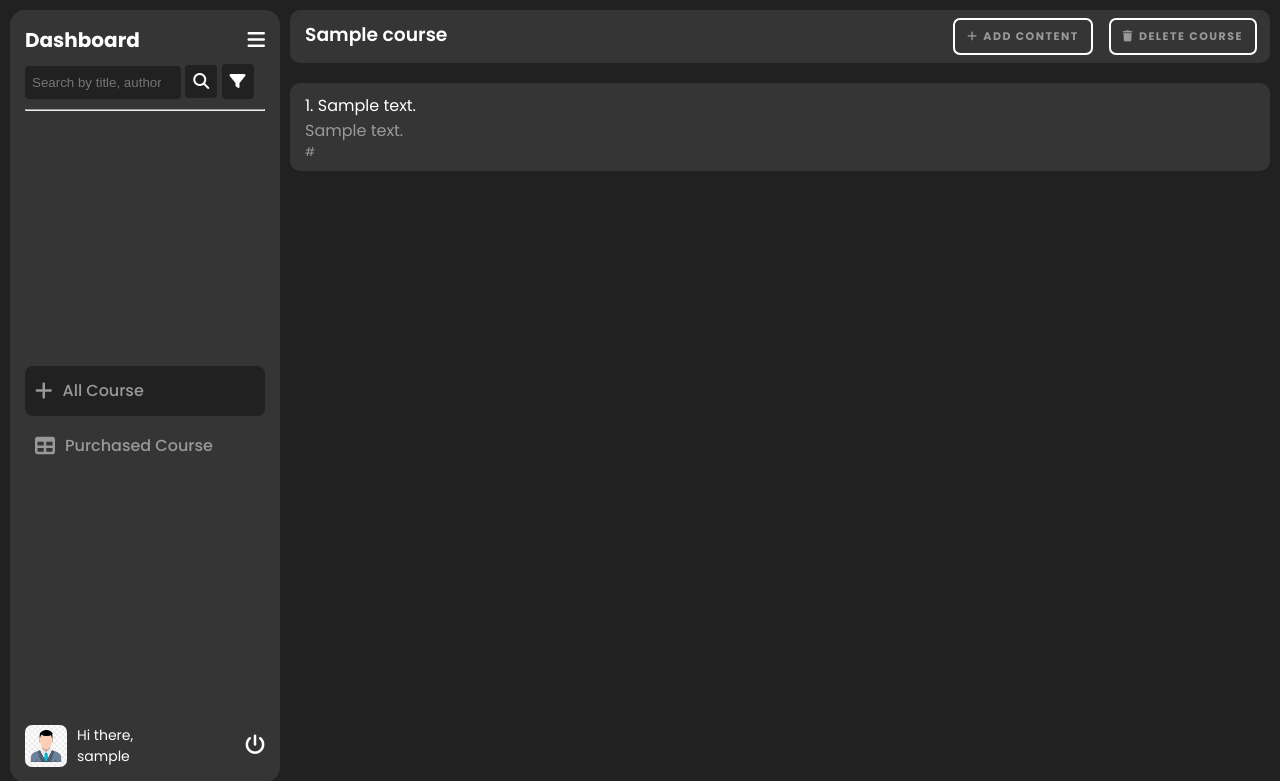
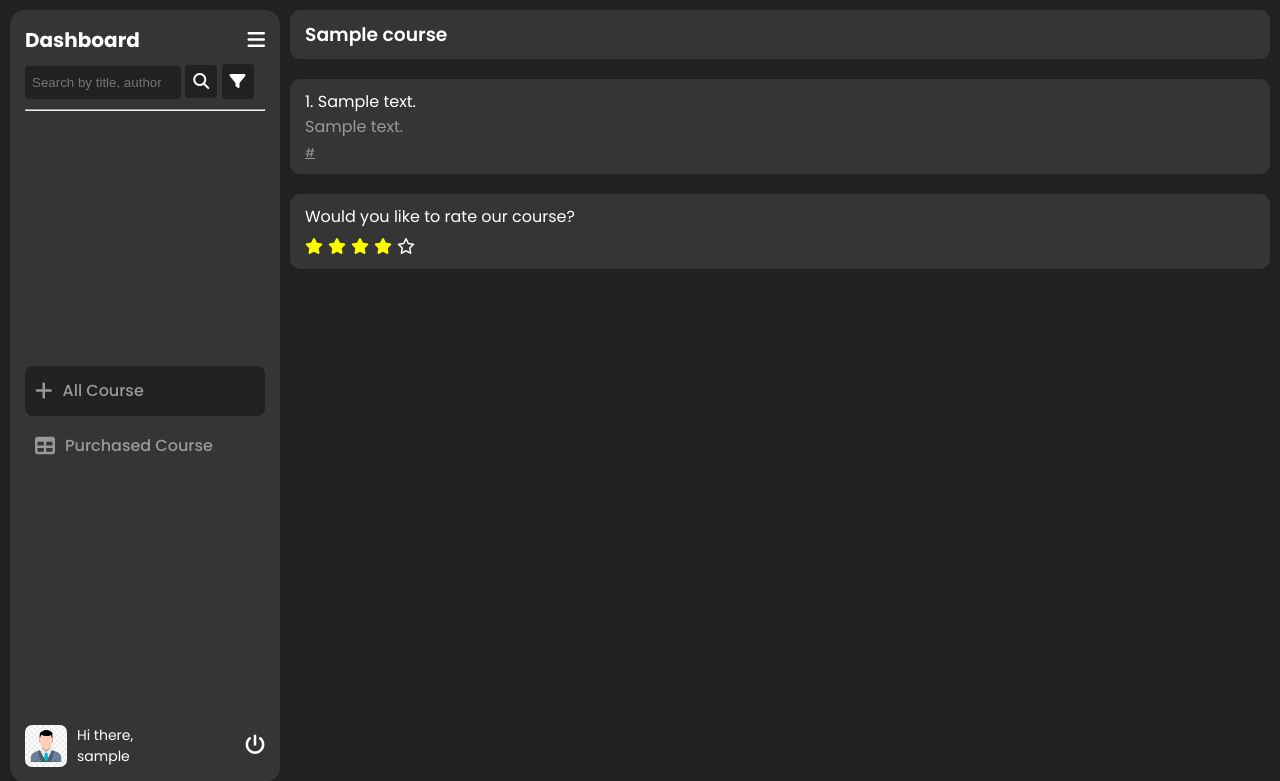
Before and after one commit to Akhnasgawai/CourseManagement, a Django app: page /view-content/00000000-0000-0000-0000-000000000001/ in a window 1280 px wide. Shown: the top 781 px of the page. Run offline with Django 4.2, Linux system fonts and the light colour scheme; a user stored in the database is signed in; tables that the repository leaves empty hold one stand-in row (values such as "Sample post"); parts of the project's set-up code (start-up, migrations or seed data) failed here and were passed over; some libraries are stand-ins or nearby versions.

Commit message:
added ratings functionality

```diff
--- a/CourseManagement/settings.py
+++ b/CourseManagement/settings.py
@@ -45,7 +45,7 @@ INSTALLED_APPS = [
     "django.contrib.staticfiles",
     "course.apps.CourseConfig",
     "rest_framework",
-    "django.contrib.postgres"
+    "django.contrib.postgres",
 ]
 
 # REST framework settings
--- a/course/static/css/student_dashboard.css
+++ b/course/static/css/student_dashboard.css
@@ -29,7 +29,7 @@
     justify-content: space-between;
 }
 
-.course-setting{
+.course-setting, #rating-btn{
     display: flex;
     align-items: center;
     gap: 20px;
@@ -56,6 +56,27 @@
     color: #fff;
 }
 
+.rating-stars{
+    margin-top: 5px;
+    display: flex;
+    gap: 5px;
+}
+
+.rating-stars li{
+    list-style: none;
+    margin: 0;
+    padding: 0;
+    cursor: pointer;
+}
+
+.fa{
+    color: yellow;
+}
+
+.fa-regular{
+    color: #fff;
+}
+
 .course-setting a div{
     display: flex;
     align-items: center;
@@ -65,29 +86,21 @@
 .amount{
     display: flex;
     align-items: center;
+    justify-content: space-between;
     margin: 0;
     padding: 0;
     font-size: 14px;
 }
 
-.amount i{
+.amount div:first-child{
+    display: flex;
+    align-items: center;
+}
+
+.amount div:first-child i{
     font-size: 16px;
     color: #fff;
 }
-
-/* #container > div .amount{
-    display: flex;
-    justify-content: space-between;
-    align-items: center;
-    padding: 0;
-    margin: 0;
-    font-size: 14px;
-}
-
-#container div .amount .add_content a {
-    text-decoration: none;
-    color: #fff;
-} */
 
 #container #checkout #rzp-button1{
     background-color: transparent;
--- /dev/null
+++ b/course/static/js/ratings.js
@@ -0,0 +1,12 @@
+const rate = (rating, course) => {
+    console.log("RATING: ", rating)
+    console.log("COURSE: ", course)
+    fetch(`/rating/${rating}/${course}` , {
+        method : 'GET',
+        headers : {
+            'Content-Type' : "application/json"
+        }
+    }).then(res => {
+        window.location.reload()
+    })
+}
--- a/course/templates/course/add_content.html
+++ b/course/templates/course/add_content.html
@@ -11,7 +11,7 @@
         <div>
             <h1 class="main-heading">Add Content</h1>
         </div>
-        <form class="register_form" method="post">
+        <form class="register_form" method="POST">
             {% csrf_token %}
             <div class="fieldWrapper">
                 {{ form.course_id }}
--- a/course/templates/course/add_course.html
+++ b/course/templates/course/add_course.html
@@ -15,7 +15,7 @@
             <h1 class="main-heading">Update Course</h1>
             {% endif %}
         </div>
-        <form class="register_form" method="post">
+        <form class="register_form" method="POST">
             {% csrf_token %}
             <div class="fieldWrapper">
                 {{ form.title }}
--- a/course/templates/course/login.html
+++ b/course/templates/course/login.html
@@ -7,7 +7,7 @@
 {% block content %}
 <div class="login">
 	<h1>Login</h1>
-	<form class="login_form" method="post">
+	<form class="login_form" method="POST">
 		{% csrf_token %}
 			<div class="fieldWrapper">
 				{{ form.email }}
--- a/course/templates/course/navbar.html
+++ b/course/templates/course/navbar.html
@@ -79,7 +79,6 @@
 			<a href="{% url 'search' %}?query=low-to-high"><li>Price: Low to High</li></a>
 			<a href="{% url 'search' %}?query=high-to-low"><li>Price: High to Low</li></a>
 			<a href="{% url 'search' %}?query=newest"><li>Newest</li></a>
-			<a href="{% url 'search' %}?query=highest-rated"><li>Hghest Rated</li></a>
 		</ul>
 	</div>
 </navbar>
--- a/course/templates/course/purchased_courses.html
+++ b/course/templates/course/purchased_courses.html
@@ -26,6 +26,5 @@
 		</div>
 		{% endfor %}
 	</div>
-
 </div>
 {% endblock %}
--- a/course/templates/course/register.html
+++ b/course/templates/course/register.html
@@ -7,7 +7,7 @@
 {% block content %}
 <div class="register">
 	<h1>Register</h1>
-	<form class="register_form" method="post">
+	<form class="register_form" method="POST">
 		{% csrf_token %}
 		<div class="fieldWrapper">
 			{{ form.username }}
--- a/course/templates/course/reset_password.html
+++ b/course/templates/course/reset_password.html
@@ -7,7 +7,7 @@
 {% block content %}
 <div class="login">
 	<h1>Login</h1>
-	<form class="login_form" method="post" action="{% url 'set_password' %}">
+	<form class="login_form" method="POST" action="{% url 'set_password' %}">
 		{% csrf_token %}
         <div class="fieldWrapper">
 			{{ form.password }}
--- a/course/templates/course/send_password_reset.html
+++ b/course/templates/course/send_password_reset.html
@@ -6,7 +6,7 @@
 {% block content %}
 <div class="login">
 	<h1>Forgot Password</h1>
-	<form class="login_form" method="post">
+	<form class="login_form" method="POST">
 		{% csrf_token %}
 			<div class="fieldWrapper">
 				{{ form.email }}
--- a/course/templates/course/verify_otp.html
+++ b/course/templates/course/verify_otp.html
@@ -1,7 +1,7 @@
 {% extends 'index.html' %} {% load static %} {% block verify_otp_css %}
 <link rel="stylesheet" href="{% static 'css/verifyOtp.css' %}" />
 {% endblock %} {% block content %}
-<form id="otp-form" class="otp-form" method="post">
+<form id="otp-form" class="otp-form" method="POST">
 	{% csrf_token %}
 	<input type="hidden" id="otp" name="otp" required />
 	<!-- <div class="otp-container">
--- a/course/templates/course/viewContent.html
+++ b/course/templates/course/viewContent.html
@@ -1,4 +1,4 @@
-{% extends 'index.html' %} {% load static %} {% block student_css %}
+{% extends 'index.html' %} {% load static %}{% block student_css %}
 <link rel="stylesheet" href="{% static 'css/student_dashboard.css' %}" />
 <link rel="stylesheet" href="{% static 'css/modal.css' %}" />
 {% endblock %} {% block content %}
@@ -6,22 +6,24 @@
 	{% include 'course/navbar.html' %}
 	<div id="container">
 		<div id="course">
-			<h3 class="main-heading">{{ course_title }}</h3>
+			<h3 class="main-heading">{{ course.title }}</h3>
+			{% if request.user.role == "teacher" %}
 			<div class="course-setting">
 				{% comment %} href="{% url 'add_content' content.id %}" {% endcomment %}
-				<a href="{% url 'add_content' course_id %}">
+				<a href="{% url 'add_content' course.id %}">
 					<div>
 						<i class="fa-solid fa-plus"></i>
 						<h4>Add Content</h4>
 					</div>
 				</a>
-				<a onclick="showDeleteConfirmationModal('{{course_id}}', 'course')">
+				<a onclick="showDeleteConfirmationModal('{{course.id}}', 'course')">
 					<div>
 						<i class="fa-solid fa-trash"></i>
 						<h4>Delete Course</h4>
 					</div>
 				</a>
 			</div>
+			{% endif %}
 		</div>
 		{% for content in course_contents %}
 		<!-- View course section -->
@@ -49,7 +51,7 @@
 			<div>
 				<p class="course-title">{{ forloop.counter }}. {{ content.content_title }}</p>
 				<p class="course-description">{{content.content}}</p>
-				<p class="course-tutor">{{content.content_link}}</p>
+				<a href="{{content.content_link}}" target="_blank" class="course-tutor">{{content.content_link}}</a>
 			</div>
 			{% else %}
 			<div>
@@ -57,6 +59,18 @@
 			</div>
 			{% endif %}
 		{% endfor %}
+		{% if purchased and request.user.role == 'student' %}
+			<div class="ratings">
+				<p>Would you like to rate our course?</p>
+				<ul class="rating-stars">
+					<li onclick="rate(1,'{{course.id}}')"><i class="{% if user_rating > 0 %}fa{% else %}fa-regular{% endif %} fa-star"></i></li>
+					<li onclick="rate(2,'{{course.id}}')"><i class="{% if user_rating > 1 %}fa{%else%}fa-regular{% endif %} fa-star"></i></li>
+					<li onclick="rate(3,'{{course.id}}')"><i class="{% if user_rating > 2 %}fa{%else%}fa-regular{% endif %} fa-star"></i></li>
+					<li onclick="rate(4,'{{course.id}}')"><i class="{% if user_rating > 3 %}fa{%else%}fa-regular{% endif %} fa-star"></i></li>
+					<li onclick="rate(5,'{{course.id}}')"><i class="{% if user_rating > 4 %}fa {%else%}fa-regular{% endif %} fa-star"></i></li>
+				</ul>
+			</div>
+		{% endif %}
 		{% if purchased is False and request.user.role == 'student' %}
 			<div
 				id="checkout"
@@ -106,4 +120,5 @@
 	</div>
 </div>
 <script src="{% static 'js/modal.js' %}"></script>
+<script src="{% static 'js/ratings.js' %}"></script>
 {% endblock %}
--- a/course/urls.py
+++ b/course/urls.py
@@ -36,4 +36,5 @@ urlpatterns = [
     path("success/", views.success, name="success"),
     path("reset-password/", views.reset_password, name="reset_password"),
     path("set-password/", views.set_password, name="set_password"),
+    path("rating/<int:rating>/<uuid:course_id>/", views.course_ratings, name="course_rating"),
 ]
--- a/course/views.py
+++ b/course/views.py
@@ -1,11 +1,12 @@
 from django.shortcuts import render, redirect
+from django.db.models import Avg
 from django.urls import reverse
 from django import forms
 from django.contrib.auth import login, authenticate, logout
 from django.contrib.auth.hashers import make_password
 from django.contrib.auth.decorators import login_required
 from .forms import UserRegistrationForm, UserLoginForm, AddCourseForm, AddCourseContentForm, ChangePasswordForm
-from .models import User, Course, SubscribedCourse, CourseContent
+from .models import User, Course, SubscribedCourse, CourseContent, RatingCourse
 from django.core.mail import send_mail
 from django.utils import timezone
 from .decorators import teacher_required, student_required, async_login_required
@@ -150,8 +151,6 @@ def set_password(request):
         print("PASSWORD: ",password)
         return redirect("/")
 
-
-
 def verify_otp_view(request, path):
     username = request.session.get("username")
     role = request.session.get("role")
@@ -218,8 +217,6 @@ def student_dashboard(request):
         courses = Course.objects.all().order_by('-price')
     elif query == 'newest':
         courses = Course.objects.all().order_by('created_at')
-    elif query == 'highest-rated':
-        courses = Course.objects.all()
     else:
         coursesTitle = Course.objects.filter(title__icontains=query)
         coursesAuthor = Course.objects.filter(created_by__username__icontains=query)
@@ -416,8 +413,14 @@ def view_subscribed_student(request):
 
 @login_required
 def view_content(request, course_id):
+    print(course_id)
     course = Course.objects.get(pk=course_id)
     course_contents = CourseContent.objects.filter(course_id_id = course_id)
+    user_rating = RatingCourse.objects.filter(course_id = course_id, user_id = request.user.id).first()
+    if user_rating:
+        user_rating = user_rating.userRating
+    else:
+        user_rating = 0
     try:
         purchased = SubscribedCourse.objects.get(courseId_id = course_id, userId_id = request.user.id, is_paid = True)
         purchased = True
@@ -434,13 +437,13 @@ def view_content(request, course_id):
             razor_pay_order_id = payment['id']
         )
         subscribed_course_instance.save()
-        return render(request, "course/viewContent.html", {"course_contents":course_contents, "course_title":course.title, "payment":payment, "purchased": purchased, "key":os.environ.get("RAZOR_PAY_KEY_ID")})
+        return render(request, "course/viewContent.html", {"course_contents":course_contents, "course":course, "payment":payment, "purchased": purchased, "key":os.environ.get("RAZOR_PAY_KEY_ID")})
     elif len(course_contents) > 0 and request.user.role == "teacher":
         print("teacher viewing")
-        return render(request, "course/viewContent.html", {"course_contents":course_contents, "course_title":course.title, "purchased": purchased, "course_id": course_id})
+        return render(request, "course/viewContent.html", {"course_contents":course_contents, "course":course, "purchased": purchased})
     else:
         print("student purchased")
-        return render(request, "course/viewContent.html", {"course_contents":course_contents, "course_title":course.title, "purchased": purchased, "course_id": course_id})
+        return render(request, "course/viewContent.html", {"course_contents":course_contents, "course":course, "purchased": purchased, "user_rating":user_rating})
 
 @login_required
 @student_required
@@ -471,3 +474,15 @@ def reset_password(request):
             errors = "The email and role are not associated, please check your email and role"
             return render(request, "course/send_password_reset.html", {"form": form, "invalid_data": errors})
     return render(request, "course/send_password_reset.html", {"form": form})
+
+def course_ratings(request, rating, course_id):
+    course = Course.objects.get(pk = course_id)
+    RatingCourse.objects.filter(course = course, user = request.user).delete()
+    # course.rating_set.create(user=request.user, rating=rating)
+    RatingCourse.objects.create(userRating = rating, user = request.user, course = course)
+    print(course_id)
+    print(rating)
+    print(RatingCourse.objects.all())
+    print(course.average_rating())
+    url = reverse("view_content", args=[course_id])
+    return redirect(url)
```
Also changed, not shown: course/models.py (+22 -0 lines), course/templates/course/student_dashboard.html (+12 -8 lines), course/templates/course/teacher_dashboard.html (+16 -24 lines), course/migrations/0008_ratingcourse.py (added), course/migrations/0009_alter_ratingcourse_userrating.py (added).
